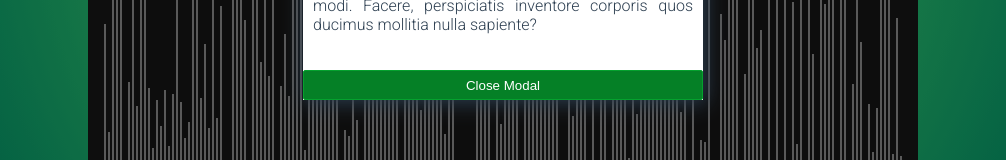
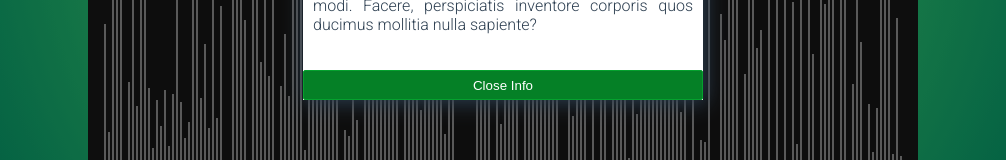
Before and after one commit to josevenzke/sorting-algorithms, a Vue app in the folder sorting-visualizer/: page / in a window 1280 px wide. Both pictures are taken after a click on the button 995 px from the left and 221 px from the top of the page. Shown: the part 446-606 px from the top of the page, without its empty margins (137-1143 px from the left). Built offline with nearby package versions, Linux system fonts and the light colour scheme.

Commit message:
fixed button text

```diff
--- a/sorting-visualizer/src/components/Sorting/Visual/InfoModal.vue
+++ b/sorting-visualizer/src/components/Sorting/Visual/InfoModal.vue
@@ -8,7 +8,7 @@
             </section>
 
             <button type="button" class="btn-green" @click="close">
-            Close Modal
+            Close Info
             </button>
 
         </div>
```
